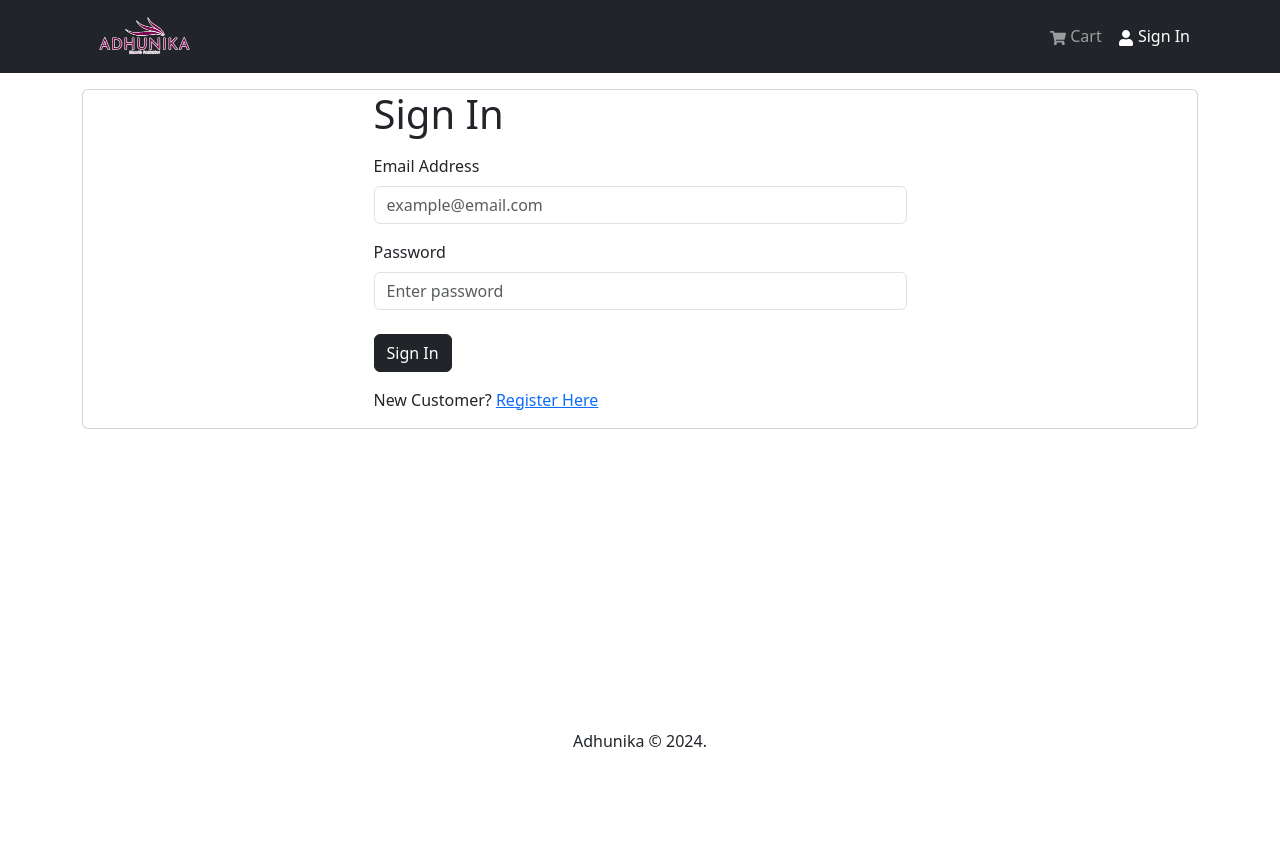
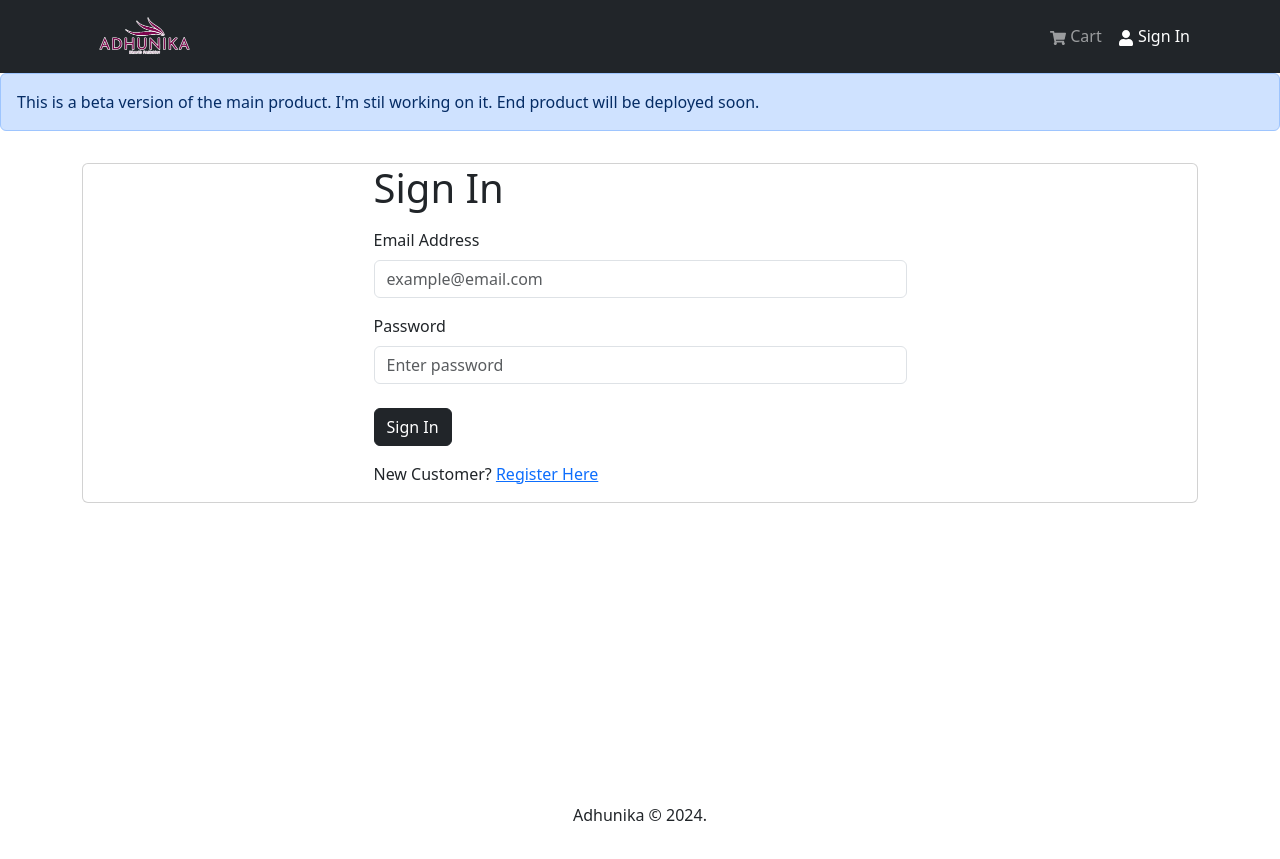
Before and after one commit to pritam19-d/Adhunika-Ecom-platform, a React (Create React App) app in the folder frontend/: page /login in a window 1280 px wide. Before the commit the page ends 800 px from the top, so only its background shows below. Built offline with nearby package versions, Linux system fonts and the light colour scheme; a web font is replaced by a local one.

Commit message:
Deployment: Modified package.json & App.js to go into production.

```diff
--- a/frontend/src/App.js
+++ b/frontend/src/App.js
@@ -5,11 +5,13 @@ import 'react-toastify/dist/ReactToastify.css';
 import Header from "./components/Header";
 import Footer from "./components/Footer";
 import './App.css';
+import Message from "./components/Message";
 
 function App() {
   return (
     <div >
       <Header />
+      <Message>This is a beta version of the main product. I'm stil working on it. End product will be deployed soon.</Message>{/*Will be remove the line once fully developed.*/}
       <main className="py-3">
         <Container>
           <Outlet />
--- a/frontend/src/screens/PlaceOrdersScreen.jsx
+++ b/frontend/src/screens/PlaceOrdersScreen.jsx
@@ -116,7 +116,7 @@ const PlaceOrdersScreen = () => {
               <ListGroup.Item>
                 <Row>
                   <Col>Total:</Col>
-                  <Col>{cart.totalPrice}</Col>
+                  <Col>₹{cart.totalPrice}</Col>
                 </Row>
               </ListGroup.Item>
               <ListGroup.Item>
--- a/package.json
+++ b/package.json
@@ -10,7 +10,8 @@
     "client": "npm start --prefix frontend",
     "dev": "concurrently \"npm run server\" \"npm run client\"",
     "data:import": "node backend/seeder.js",
-    "data:destroy": "node backend/seeder.js -d"
+    "data:destroy": "node backend/seeder.js -d",
+    "build": "npm install && npm install --prefix frontend && npm run build --prefix frontend"
   },
   "keywords": [],
   "author": "Pritam",
```
